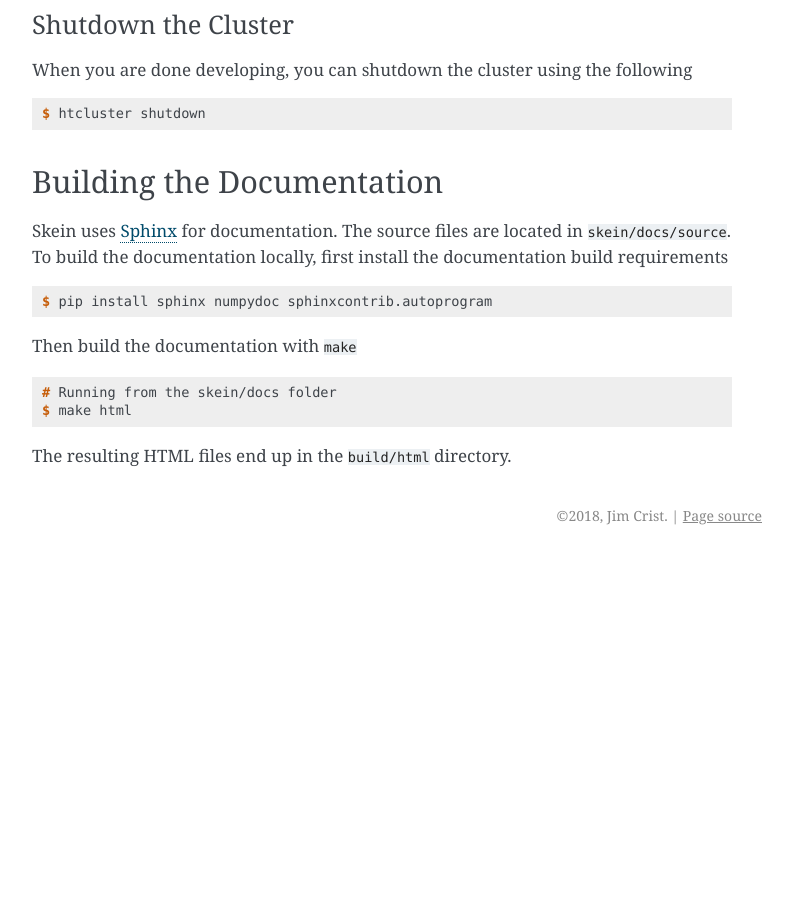
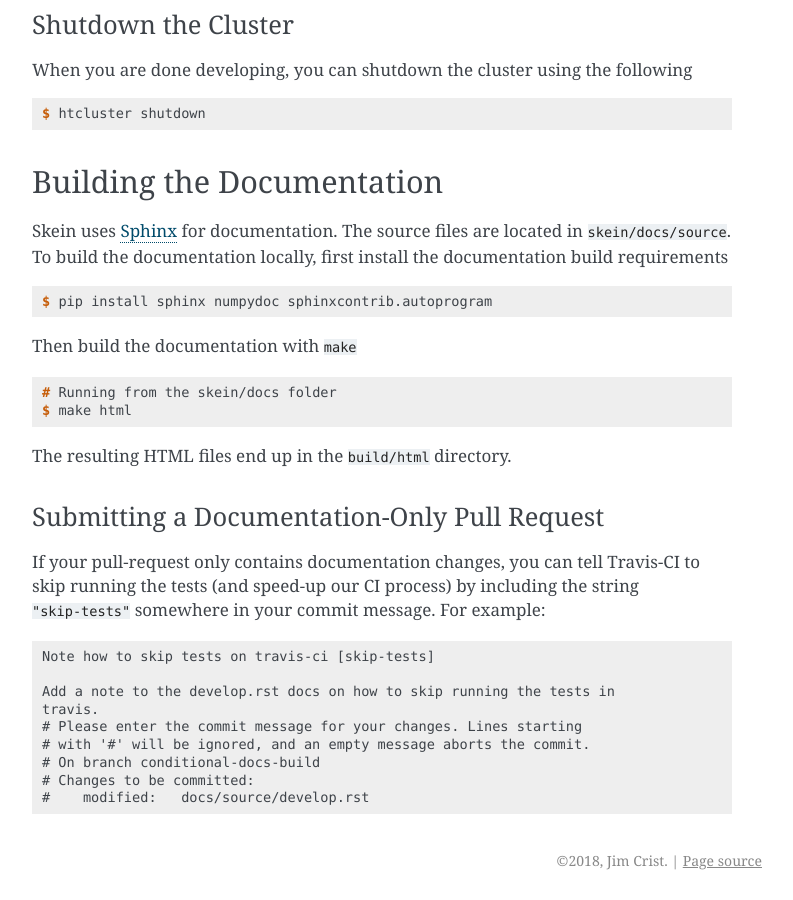
Before and after one commit to jcrist/skein, a Sphinx documentation site: the page built from docs/source/develop.rst, in a window 1280 px wide and 900 px high, scrolled down 2647 px. Shown: the whole window, without its empty margins (358-1151 px from the left). Built offline with Sphinx 7.4.7, drawn with Linux system fonts in a browser that asks for light colours; before the commit the page ends 3202 px from its top, so only the background shows below that.

Commit message:
Use conditional builds on travis (#54)
* Use conditional builds on travis

Allow for building only docs, speeding up travis builds when the full test suite isn't needed.

```diff
--- a/docs/source/develop.rst
+++ b/docs/source/develop.rst
@@ -191,6 +191,25 @@ Then build the documentation with ``make``
 
 The resulting HTML files end up in the ``build/html`` directory.
 
+Submitting a Documentation-Only Pull Request
+~~~~~~~~~~~~~~~~~~~~~~~~~~~~~~~~~~~~~~~~~~~~
+
+If your pull-request only contains documentation changes, you can tell
+Travis-CI to skip running the tests (and speed-up our CI process) by including
+the string ``"skip-tests"`` somewhere in your commit message. For example:
+
+.. code-block:: text
+
+    Note how to skip tests on travis-ci [skip-tests]
+
+    Add a note to the develop.rst docs on how to skip running the tests in
+    travis.
+    # Please enter the commit message for your changes. Lines starting
+    # with '#' will be ignored, and an empty message aborts the commit.
+    # On branch conditional-docs-build
+    # Changes to be committed:
+    #    modified:   docs/source/develop.rst
+
 
 .. _Conda: https://conda.io/docs/
 .. _Maven: http://maven.apache.org/
```
Also changed, not shown: setup.py (+8 -1 lines), .travis.yml, 5 other files.
